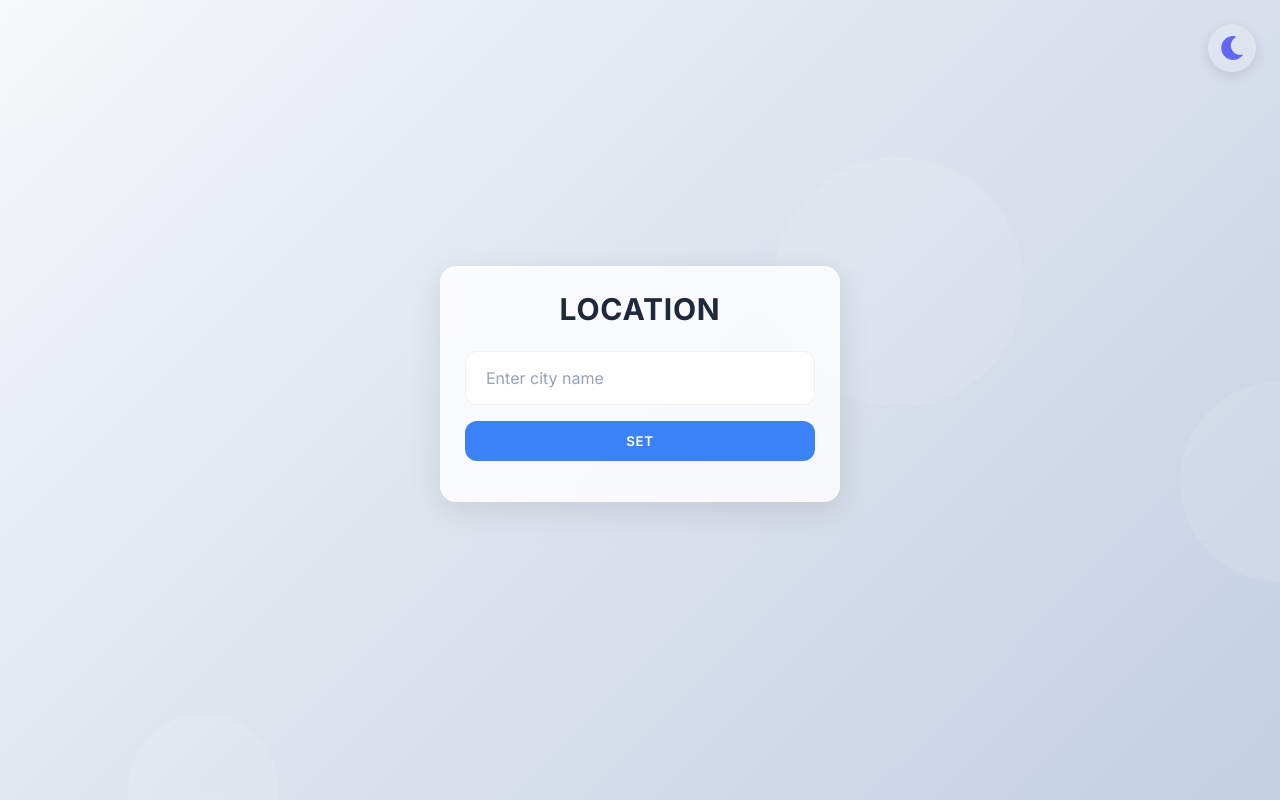
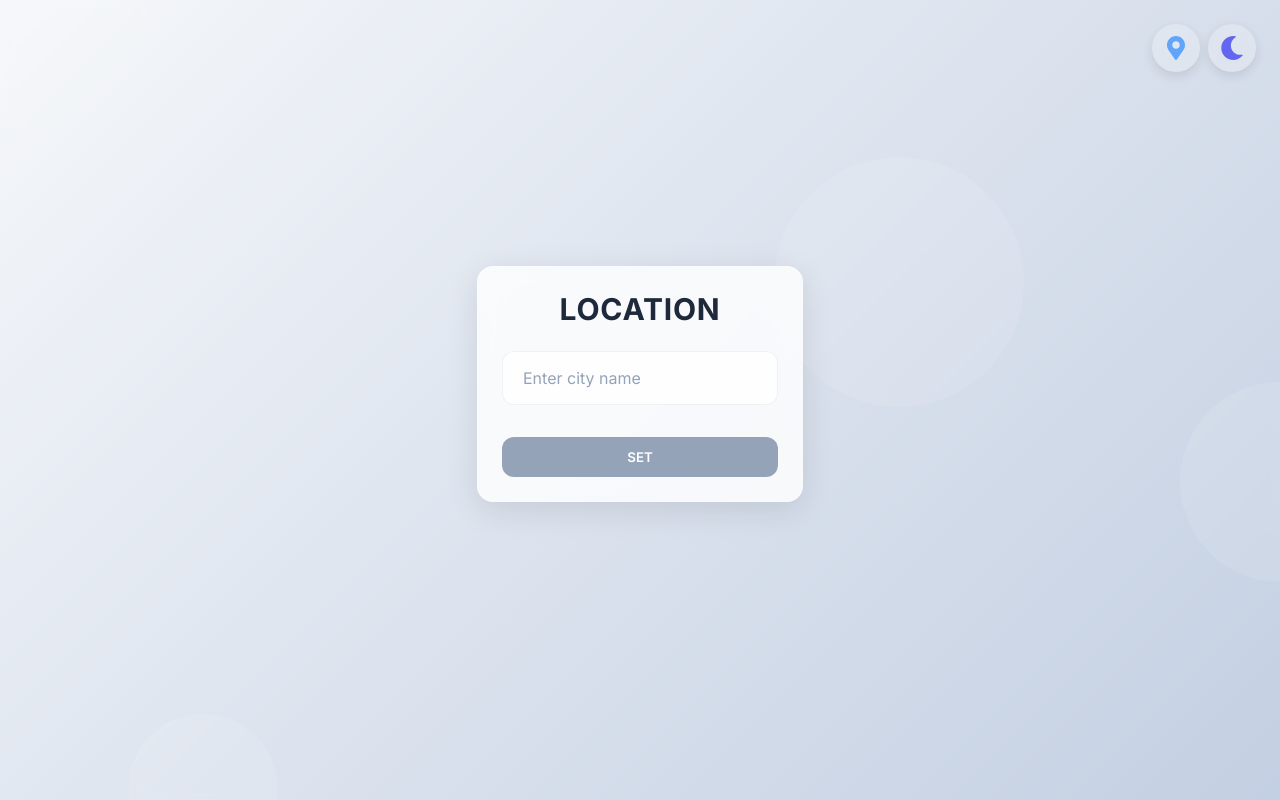
Before and after one commit to Jayanithu/SkyCast, a React (Vite) app: page / in a window 1280 px wide. Built offline with nearby package versions, Linux system fonts and the light colour scheme.

Commit message:
feat: implement location detection and improve theme toggle

```diff
--- a/src/App.css
+++ b/src/App.css
@@ -205,11 +205,10 @@ body.dark-mode .weather-background.default {
   background: linear-gradient(to bottom, #1A2980 0%, #26D0CE 100%);
 }
 
-/* Theme toggle button */
-.theme-toggle {
+/* Theme toggle button and location button */
+.theme-toggle,
+.location-button {
   position: fixed;
-  top: 1.5rem;
-  right: 1.5rem;
   background: rgba(255, 255, 255, 0.2);
   border: none;
   border-radius: 50%;
@@ -225,12 +224,24 @@ body.dark-mode .weather-background.default {
   transition: all 0.3s ease;
 }
 
-body.dark-mode .theme-toggle {
+.theme-toggle {
+  top: 1.5rem;
+  right: 1.5rem;
+}
+
+.location-button {
+  top: 1.5rem;
+  right: 5rem;
+}
+
+body.dark-mode .theme-toggle,
+body.dark-mode .location-button {
   background: rgba(15, 23, 42, 0.6);
   box-shadow: 0 4px 12px rgba(0, 0, 0, 0.3);
 }
 
-.theme-toggle:hover {
+.theme-toggle:hover,
+.location-button:hover {
   transform: translateY(-2px);
   box-shadow: 0 6px 16px rgba(0, 0, 0, 0.15);
 }
@@ -243,6 +254,22 @@ body.dark-mode .theme-toggle {
 .theme-toggle .moon-icon {
   color: #6366f1;
   font-size: 1.5rem;
+}
+
+.location-button .location-icon {
+  color: #60a5fa;
+  font-size: 1.5rem;
+}
+
+.location-button:disabled {
+  opacity: 0.5;
+  cursor: not-allowed;
+  transform: none;
+}
+
+/* Remove the old location detection styles */
+.location-detection {
+  display: none;
 }
 
 /* Left section - Search and Favorites */
@@ -322,6 +349,52 @@ body.dark-mode .search-input:focus {
 
 /* Search button */
 .search-button {
+  /* Location detection */
+  .location-detection {
+    margin-top: 1rem;
+  }
+
+  .detect-location-button {
+    width: 100%;
+    padding: 0.75rem 1.5rem;
+    background: rgba(59, 130, 246, 0.2);
+    color: #60a5fa;
+    border: 1px solid rgba(96, 165, 250, 0.3);
+    border-radius: 12px;
+    font-weight: 500;
+    cursor: pointer;
+    transition: all 0.3s ease;
+    display: flex;
+    align-items: center;
+    justify-content: center;
+    gap: 0.5rem;
+  }
+
+  .detect-location-button:hover {
+    background: rgba(59, 130, 246, 0.3);
+    transform: translateY(-2px);
+  }
+
+  .detect-location-button:disabled {
+    background: rgba(148, 163, 184, 0.2);
+    color: #94a3b8;
+    cursor: not-allowed;
+    transform: none;
+  }
+
+  .location-icon {
+    font-size: 1.25rem;
+    color: #60a5fa;
+  }
+
+  body.dark-mode .detect-location-button {
+    background: rgba(59, 130, 246, 0.15);
+    border-color: rgba(96, 165, 250, 0.2);
+  }
+
+  body.dark-mode .detect-location-button:hover {
+    background: rgba(59, 130, 246, 0.25);
+  }
   width: 100%;
   margin-top: 1rem;
   padding: 0.75rem 1.5rem;
--- a/src/App.jsx
+++ b/src/App.jsx
@@ -2,7 +2,7 @@ import { useState, useEffect } from "react";
 import { FaSearch, FaStar, FaTrash, FaMoon, FaSun, FaCompass, FaMapMarkerAlt } from "react-icons/fa";
 import { WiDaySunny, WiCloudy, WiRain, WiSnow, WiThunderstorm, WiDust, WiHumidity, WiStrongWind, WiSunrise, WiSunset, WiBarometer } from "react-icons/wi";
 import { motion, AnimatePresence } from "framer-motion";
-import { fetchWeather } from "./api/weatherAPI";
+import { fetchWeather, fetchWeatherByCoords } from "./api/weatherAPI";
 import "./App.css"; // Import CSS file
 
 export default function App() {
@@ -16,6 +16,10 @@ export default function App() {
   const [darkMode, setDarkMode] = useState(() => {
     return localStorage.getItem('darkMode') === 'true';
   });
+
+  // New state for location detection
+  const [locationLoading, setLocationLoading] = useState(false);
+  const [locationError, setLocationError] = useState(null);
 
   useEffect(() => {
     document.body.classList.toggle('dark-mode', darkMode);
@@ -109,6 +113,67 @@ export default function App() {
     }
   };
 
+  // New function to detect user's location
+  // Add this function to your component if it's not already there
+  // In your App.jsx file, update the detectLocation function:
+
+  const detectLocation = () => {
+    setLocationLoading(true);
+    // Clear any existing errors
+    setError(null);
+
+    if (!navigator.geolocation) {
+      setError("Geolocation is not supported by your browser");
+      setLocationLoading(false);
+      return;
+    }
+
+    const options = {
+      enableHighAccuracy: true,
+      timeout: 10000,
+      maximumAge: 0
+    };
+
+    navigator.geolocation.getCurrentPosition(
+      async (position) => {
+        try {
+          const { latitude, longitude } = position.coords;
+          console.log("Got coordinates:", latitude, longitude);
+          const data = await fetchWeatherByCoords(latitude, longitude);
+
+          if (data) {
+            setWeather(data);
+            setCity(data.name); // Update the city input with detected location name
+            setError(null); // Clear any errors on success
+          }
+        } catch (err) {
+          console.error("Error in location detection:", err);
+          setError("Failed to fetch weather for your location");
+        } finally {
+          setLocationLoading(false);
+        }
+      },
+      (error) => {
+        console.error("Geolocation error:", error);
+        let errorMessage;
+        switch (error.code) {
+          case error.PERMISSION_DENIED:
+            errorMessage = "Location permission denied";
+            break;
+          case error.POSITION_UNAVAILABLE:
+            errorMessage = "Location information unavailable";
+            break;
+          case error.TIMEOUT:
+            errorMessage = "Location request timed out";
+            break;
+          default:
+            errorMessage = "An unknown error occurred";
+        }
+        setError(errorMessage);
+        setLocationLoading(false);
+      }
+    );
+  };
   return (
     <>
       {/* Dynamic weather background */}
@@ -128,7 +193,7 @@ export default function App() {
         animate={{ opacity: 1, y: 0 }}
         className="app-container"
       >
-        {/* Theme Toggle - improved positioning and styling */}
+        {/* Theme Toggle */}
         <motion.button
           className="theme-toggle"
           onClick={() => setDarkMode(!darkMode)}
@@ -136,6 +201,17 @@ export default function App() {
           whileTap={{ scale: 0.9 }}
         >
           {darkMode ? <FaSun className="sun-icon" /> : <FaMoon className="moon-icon" />}
+        </motion.button>
+
+        {/* Location Button */}
+        <motion.button
+          className="location-button"
+          onClick={detectLocation}
+          disabled={locationLoading}
+          whileHover={{ scale: 1.1 }}
+          whileTap={{ scale: 0.9 }}
+        >
+          <FaMapMarkerAlt className="location-icon" />
         </motion.button>
 
         <div className={`weather-layout ${!weather ? 'initial-state' : ''}`}>
@@ -150,45 +226,51 @@ export default function App() {
                 LOCATION
               </motion.h2>
 
-              <form onSubmit={handleSubmit} className="flex flex-col gap-4">
-                <motion.div
-                  className="search-input-container"
-                  initial={{ opacity: 0, y: 20 }}
-                  animate={{ opacity: 1, y: 0 }}
-                  transition={{ delay: 0.1 }}
-                >
+              <form onSubmit={handleSubmit}>
+                <div className="search-input-container">
                   <input
                     type="text"
+                    className="search-input"
+                    placeholder="Enter city name"
                     value={city}
                     onChange={(e) => setCity(e.target.value)}
-                    placeholder="Enter city name"
-                    className="search-input"
                   />
-                  <motion.button
-                    type="submit"
-                    className="search-button"
-                    whileHover={{ scale: 1.02 }}
-                    whileTap={{ scale: 0.98 }}
-                    disabled={loading}
-                  >
-                    {loading ? (
-                      <div className="loading-spinner" />
-                    ) : (
-                      <span className="font-semibold tracking-wider">SET</span>
-                    )}
-                  </motion.button>
-                </motion.div>
+                </div>
+
+                <button
+                  type="submit"
+                  className="search-button"
+                  disabled={loading || !city.trim()}
+                >
+                  {loading ? <div className="loading-spinner"></div> : "SET"}
+                </button>
               </form>
 
-              {error && (
-                <motion.div
-                  className="error-message"
-                  initial={{ opacity: 0 }}
-                  animate={{ opacity: 1 }}
+              {/* Location detection button */}
+              <div className="location-detection">
+                <button
+                  className="detect-location-button"
+                  onClick={detectLocation}
+                  disabled={locationLoading}
                 >
-                  {error}
-                </motion.div>
-              )}
+                  {locationLoading ? (
+                    <div className="loading-spinner"></div>
+                  ) : (
+                    <>
+                      <FaMapMarkerAlt className="location-icon" />
+                      Use My Location
+                    </>
+                  )}
+                </button>
+
+                {locationError && (
+                  <div className="error-message">
+                    {locationError}
+                  </div>
+                )}
+              </div>
+
+              {error && <div className="error-message">{error}</div>}
             </div>
 
             {/* Favorites List with new styling */}
```
